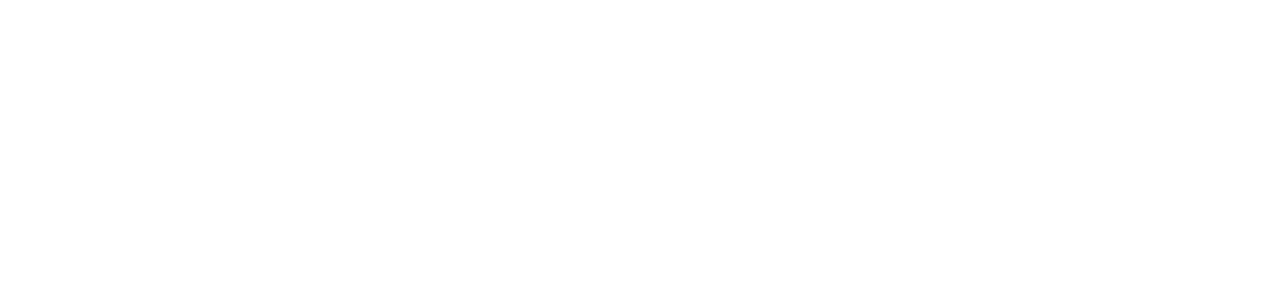
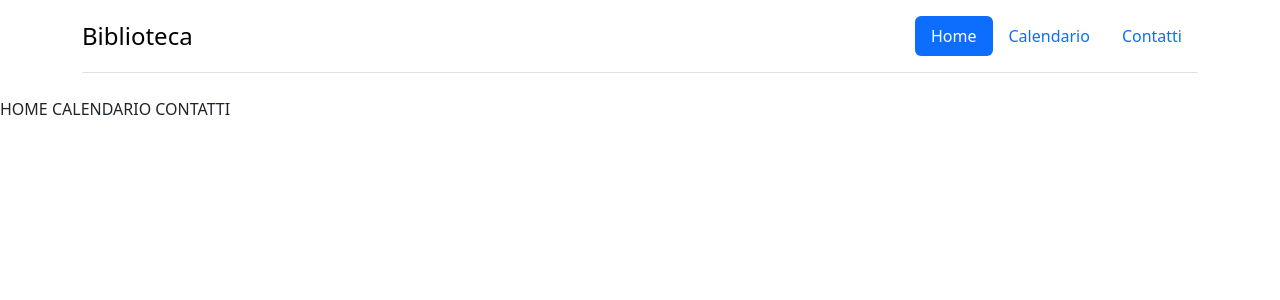
Before and after one commit to manuelnaldi/CasaBondi-managment, a Vue app: page / in a window 1280 px wide. Shown: the top 300 px of the page. Built offline with nearby package versions, Linux system fonts and the light colour scheme.

Commit message:
feat: add navbar

```diff
--- a/src/App.vue
+++ b/src/App.vue
@@ -3,24 +3,34 @@
 </script>
 
 <template>
-  <div class="navbar"></div>
   <div class="container">
-    <div class="calendar"></div>
-  <div class="contacts"></div>
+    <header class="d-flex flex-wrap justify-content-center py-3 mb-4 border-bottom">
+      <a href="/" class="d-flex align-items-center mb-3 mb-md-0 me-md-auto link-body-emphasis text-decoration-none">
+        <span class="fs-4">Biblioteca</span>
+      </a>
+
+      <ul class="nav nav-pills">
+        <li class="nav-item"><a href="#home" class="nav-link active" aria-current="page">Home</a></li>
+        <li class="nav-item"><a href="#calendario" class="nav-link">Calendario</a></li>
+        <li class="nav-item"><a href="#contatti" class="nav-link">Contatti</a></li>
+      </ul>
+    </header>
   </div>
+
+
+  <a name="home">
+    HOME
+  </a>
+
+  <a name="calendario">
+    CALENDARIO
+  </a>
+
+  <a name="contatti">
+    CONTATTI
+  </a>
 </template>
 
 <style scoped>
-.logo {
-  height: 6em;
-  padding: 1.5em;
-  will-change: filter;
-  transition: filter 300ms;
-}
-.logo:hover {
-  filter: drop-shadow(0 0 2em #646cffaa);
-}
-.logo.vue:hover {
-  filter: drop-shadow(0 0 2em #42b883aa);
-}
+
 </style>
```
